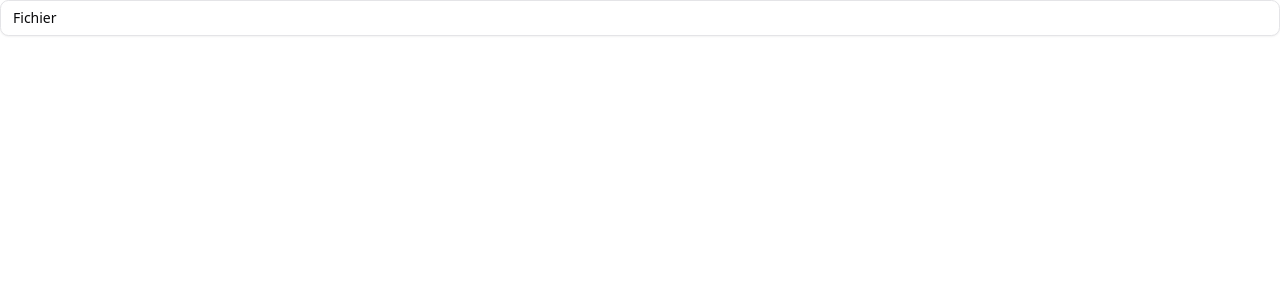
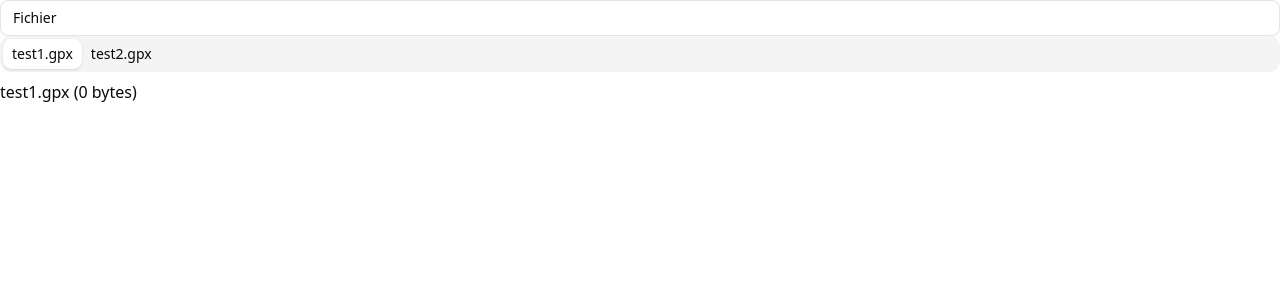
Before and after one commit to ValentinPeltier/gpx-analyzer, a Next.js app: page / in a window 1280 px wide. Shown: the top 300 px of the page. Built offline with nearby package versions, Linux system fonts and the light colour scheme.

Commit message:
✨ (FileTabs): add component

```diff
--- a/app/page.tsx
+++ b/app/page.tsx
@@ -2,6 +2,7 @@
 
 import { useState } from "react";
 import { Menubar } from "@/components/menubar";
+import { FileTabs } from "@/components/file-tabs";
 import GpxFile from "@/utils/GpxFile";
 
 export default function Home() {
@@ -54,6 +55,12 @@ export default function Home() {
                 />
             </header>
             <main>
+                <FileTabs
+                    files={files}
+                    fileName={currentFileName}
+                    onFileChange={setCurrentFileName}
+                    onFileClose={closeFile}
+                />
             </main>
         </div>
     );
--- /dev/null
+++ b/components/file-tabs.tsx
@@ -0,0 +1,41 @@
+"use client";
+
+import { Tabs, TabsContent, TabsList, TabsTrigger } from "@/components/ui/tabs";
+import { ContextMenu, ContextMenuContent, ContextMenuItem, ContextMenuTrigger } from "@/components/ui/context-menu";
+import GpxFile from "@/utils/GpxFile";
+
+export const FileTabs = ({
+    files,
+    fileName: fileId,
+    onFileChange,
+    onFileClose,
+}: {
+    files: GpxFile[],
+    fileName: string | undefined,
+    onFileChange: (fileId: string) => void,
+    onFileClose: (fileId: string) => void,
+}) => {
+    return (
+        <Tabs value={fileId} onValueChange={onFileChange}>
+            <TabsList className="w-full justify-start">
+                {files.map((file, index) => (
+                    <ContextMenu key={index}>
+                        <ContextMenuTrigger>
+                            <TabsTrigger
+                                key={index}
+                                value={file.getName()}
+                                className="flex-0 w-[150]"
+                            >{file.getNameWithoutExtension()}</TabsTrigger>
+                        </ContextMenuTrigger>
+                        <ContextMenuContent>
+                            <ContextMenuItem variant="destructive" onClick={() => onFileClose(file.getName())}>Fermer</ContextMenuItem>
+                        </ContextMenuContent>
+                    </ContextMenu>
+                ))}
+            </TabsList>
+            {files.map((file, index) => (
+                <TabsContent key={index} value={file.getName()}>{file.getName()} ({file.getSize()} bytes)</TabsContent>
+            ))}
+        </Tabs>
+    );
+};
```
